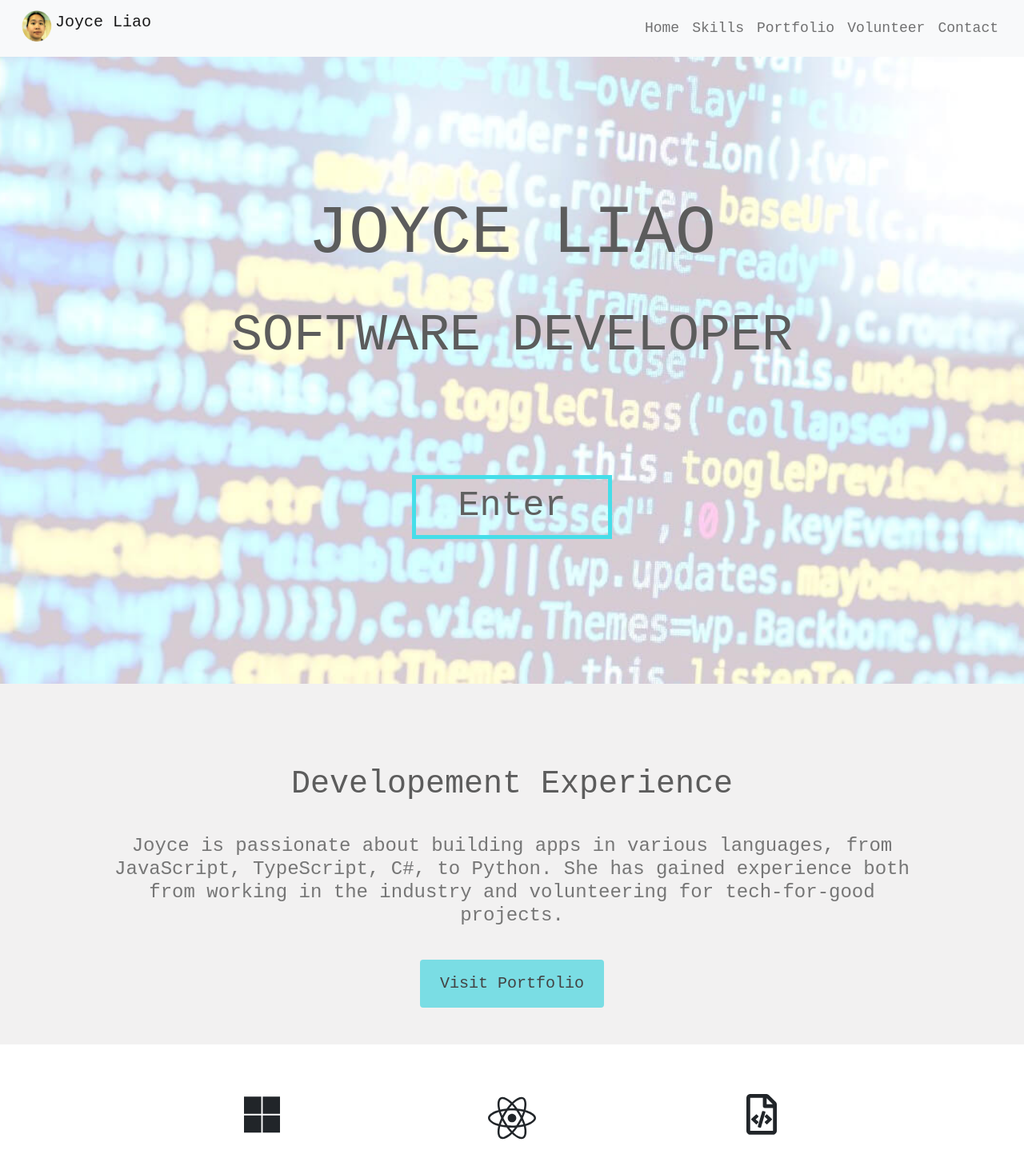
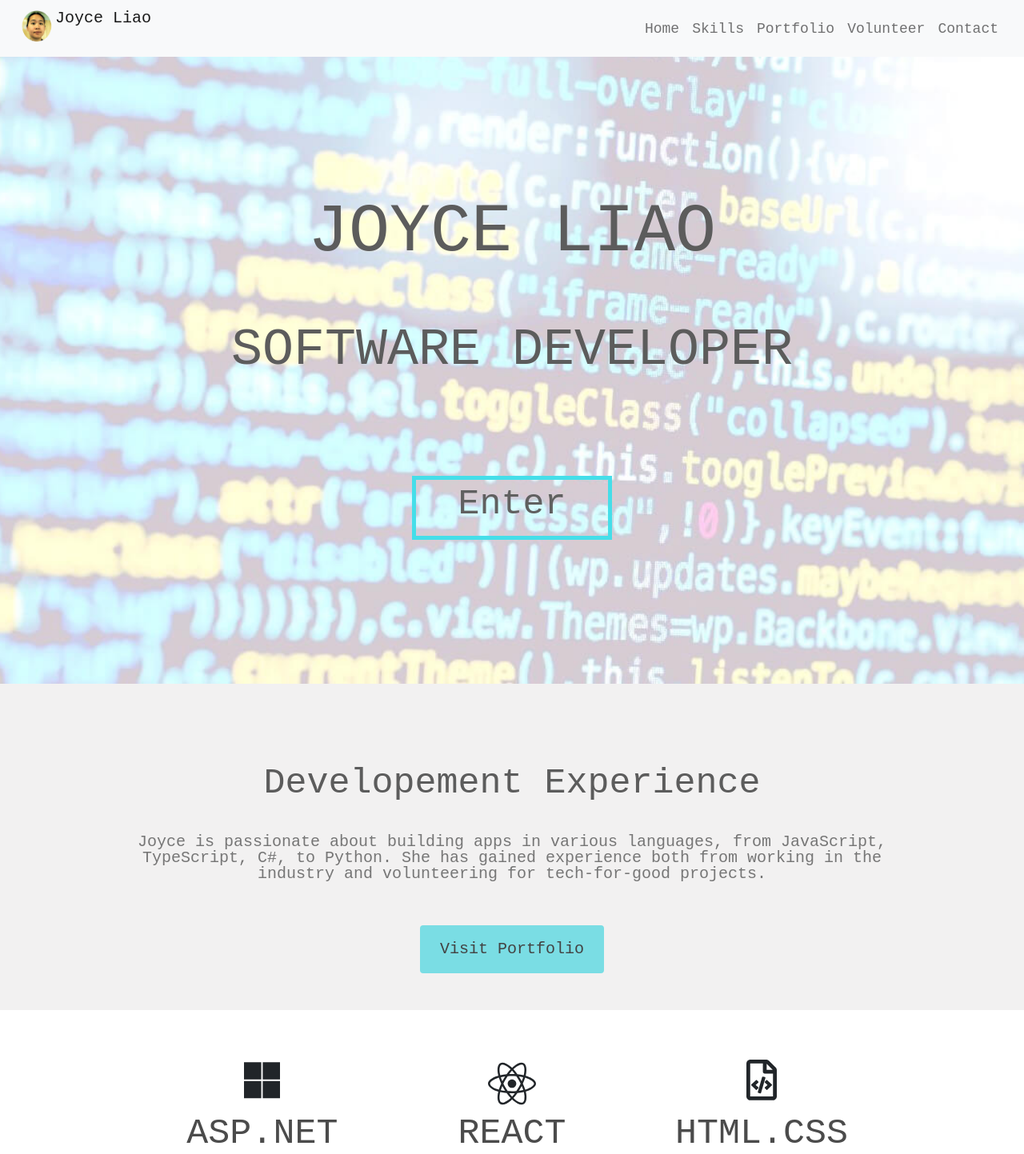
Before and after one commit to joyliao07/portfolioReact, a React (Create React App) app: page / in a window 1280 px wide. Shown: the top 1443 px of the page at 80% size. Built offline with nearby package versions, Linux system fonts and the light colour scheme; a web font is replaced by a local one.

Commit message:
font size adjust

```diff
--- a/src/components/PortfolioBlock.js
+++ b/src/components/PortfolioBlock.js
@@ -29,7 +29,7 @@
                         onPointerOver={() => setHover(true)}
                         onPointerOut={() => setHover(false)}
                         onClick={modalOpenHandler}>
-                    <div style={{height:"70px"}}>
+                    <div>
                         <h3>{props.name}</h3>
                     </div>
                     <div>
--- a/src/components/VolunteerBlock.js
+++ b/src/components/VolunteerBlock.js
@@ -11,7 +11,7 @@
             <div className={pixClasses}></div>
             <h2>{props.name}</h2>
             <p>{props.time}</p>
-            <h5>{props.tech}</h5>
+            <h4>{props.tech}</h4>
             <p>{props.story}</p>
         </div>
     );
--- a/src/index.css
+++ b/src/index.css
@@ -1,3 +1,54 @@
+/* General reset */
+/* http://meyerweb.com/eric/tools/css/reset/
+   v2.0 | 20110126
+   License: none (public domain)
+*/
+
+html, body, div, span, applet, object, iframe,
+h1, h2, h3, h4, h5, h6, p, blockquote, pre,
+a, abbr, acronym, address, big, cite, code,
+del, dfn, em, img, ins, kbd, q, s, samp,
+small, strike, strong, sub, sup, tt, var,
+b, u, i, center,
+dl, dt, dd, ol, ul, li,
+fieldset, form, label, legend,
+table, caption, tbody, tfoot, thead, tr, th, td,
+article, aside, canvas, details, embed,
+figure, figcaption, footer, header, hgroup,
+menu, nav, output, ruby, section, summary,
+time, mark, audio, video {
+	margin: 0;
+	padding: 0;
+	border: 0;
+	font-size: 100%;
+	font: inherit;
+	vertical-align: baseline;
+}
+/* HTML5 display-role reset for older browsers */
+article, aside, details, figcaption, figure,
+footer, header, hgroup, menu, nav, section {
+	display: block;
+}
+body {
+	line-height: 1;
+}
+ol, ul {
+	list-style: none;
+}
+blockquote, q {
+	quotes: none;
+}
+blockquote:before, blockquote:after,
+q:before, q:after {
+	content: '';
+	content: none;
+}
+table {
+	border-collapse: collapse;
+	border-spacing: 0;
+}
+
+/* Specification for this app */
 body {
   margin: 0;
   font-family: -apple-system, BlinkMacSystemFont, 'Segoe UI', 'Roboto', 'Oxygen',
@@ -11,3 +62,32 @@
   font-family: source-code-pro, Menlo, Monaco, Consolas, 'Courier New',
     monospace;
 }
+
+h1 {
+  	font-size: 45px;
+  	margin-bottom: 10px;
+}
+
+h2 {
+	font-size: 30px;
+	margin-top: 2%;
+	margin-bottom: 2%;
+}
+
+h3 {
+	font-size: 28px;
+}
+
+h4 {
+  	font-size: 20px;
+	  margin-top: 2%;
+	  margin-bottom: 2%;
+}
+
+h5 {
+	font-size: 18px;
+}
+
+p {
+	line-height: 1.5em;
+}
--- a/src/pages/Home.js
+++ b/src/pages/Home.js
@@ -24,7 +24,8 @@
                             to="skills"
                             spy={true}
                             smooth={true}
-                            duration={100}>
+                            duration={100}
+                            className={classes.buttonLink}>
                             <div className={classes.button}>Enter</div>
                         </Link>
                     </Nav.Link>
--- a/src/pages/Home.module.css
+++ b/src/pages/Home.module.css
@@ -35,6 +35,7 @@
 .content .title {
     font-size: 65px;
     color: rgb(92, 92, 92);
+    margin-bottom: 5%;
 }
 
 .content .subTitle {
@@ -50,6 +51,7 @@
 .button {
     font-size: 45px;
     margin-top: 100px;
+    padding-top: 3%;
     height: 80px;
     width: 250px;
     color: rgb(96, 96, 96);
```
